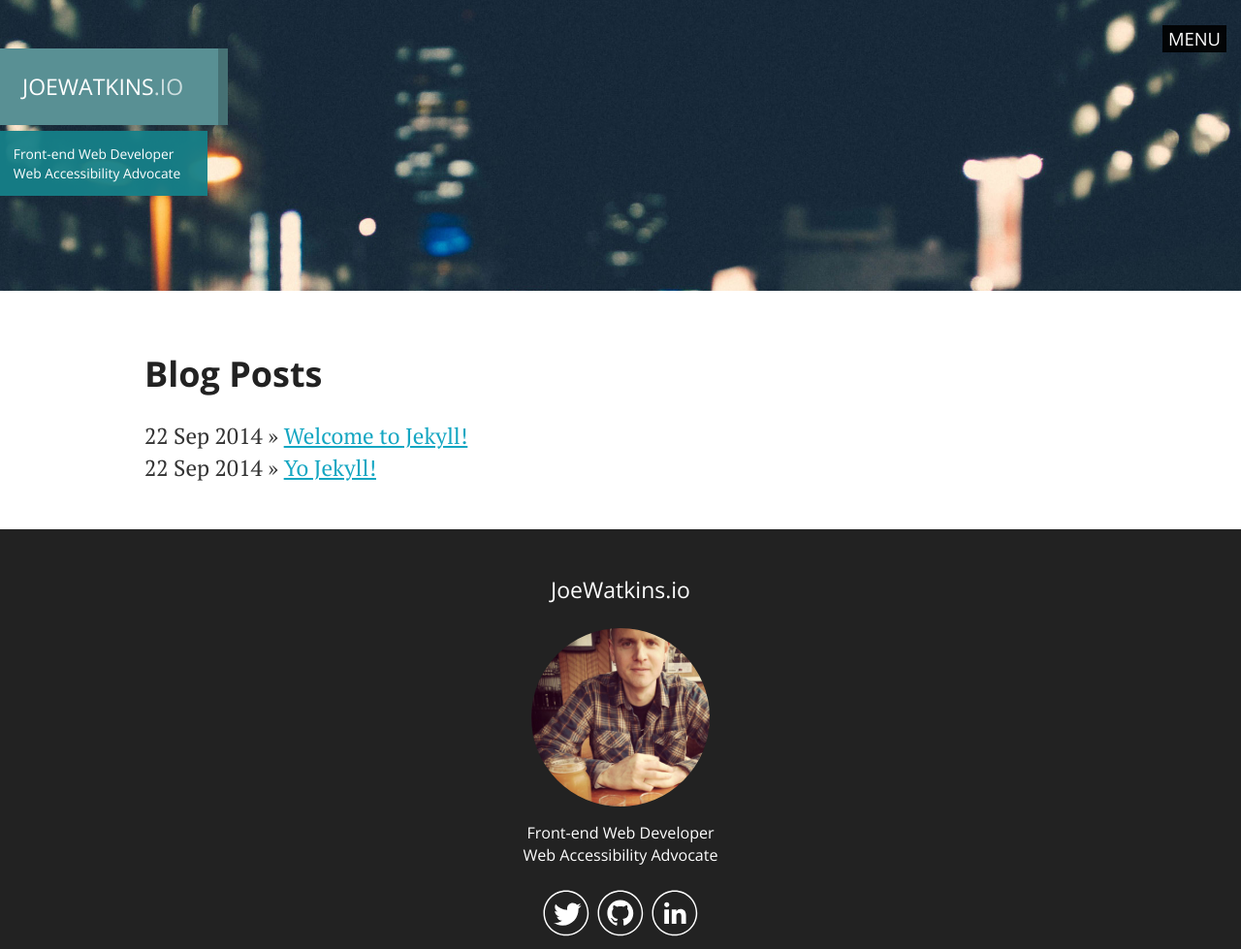
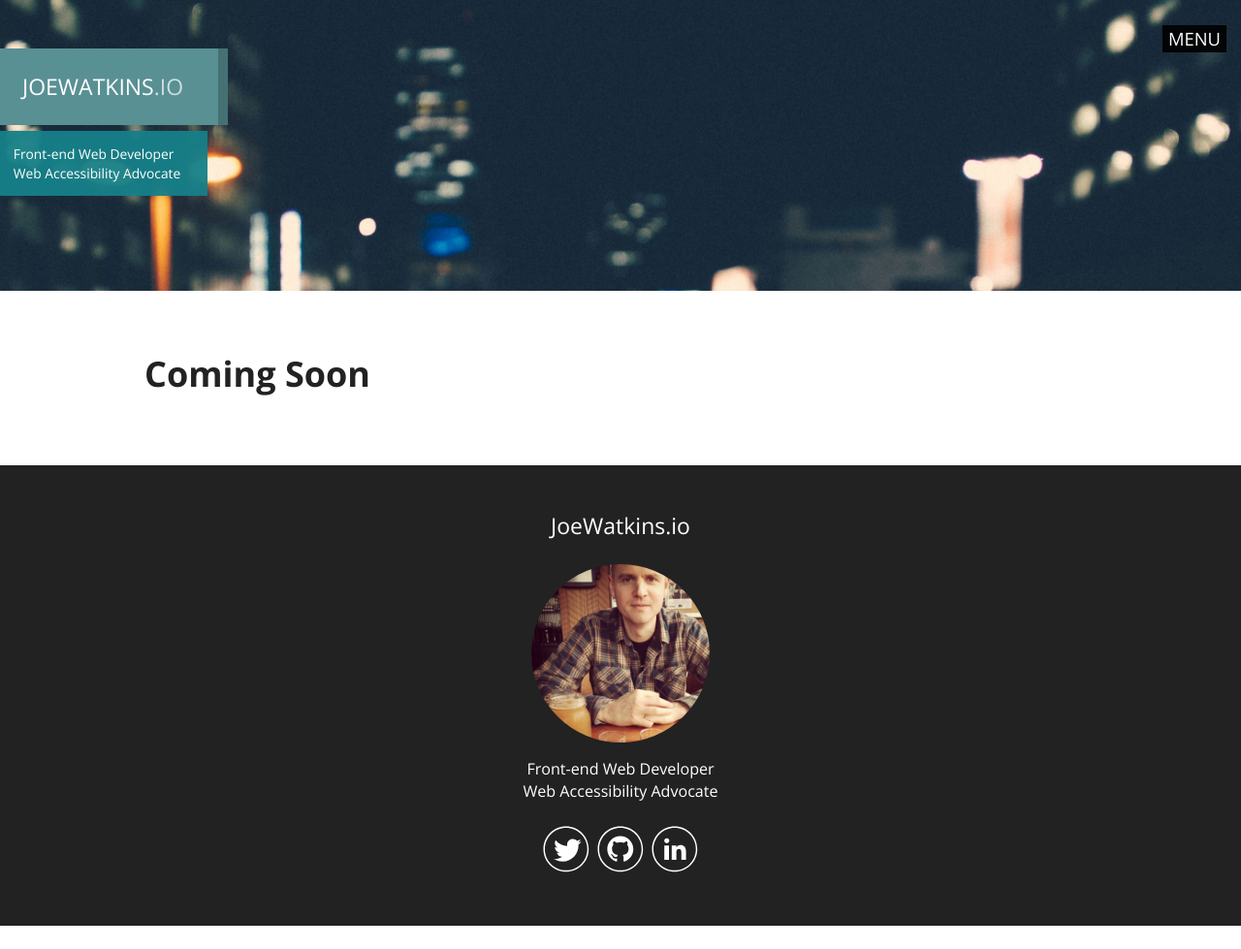
Before and after one commit to joe-watkins/joe-watkins.github.io, a plain HTML site: page index.html in a window 1280 px wide. Shown: the top 979 px of the page at 97% size. After the commit the page ends 956 px from the top, so only its background shows below. Drawn offline with nearby package versions, Linux system fonts and the light colour scheme; grey boxes are pictures that could not be loaded.

Commit message:
Add coming soon for landing page

```diff
--- a/index.html
+++ b/index.html
@@ -98,12 +98,7 @@ loadCSS( "/styles/main.css" );
     <div class="container-fluid">
       <!-- begin content -->
       <section class="home posts">
-  <h1>Blog Posts</h1>
-
-    <article><time>22 Sep 2014</time> &raquo; <a href="/blog/2014/09/22/welcome-to-jekyll.html">Welcome to Jekyll!</a></article>
-
-    <article><time>22 Sep 2014</time> &raquo; <a href="/blog/2014/09/22/yo-jekyllrb.html">Yo Jekyll!</a></article>
-
+  <h1>Coming Soon</h1>
 </section>
 
       <!-- // end content -->
```
